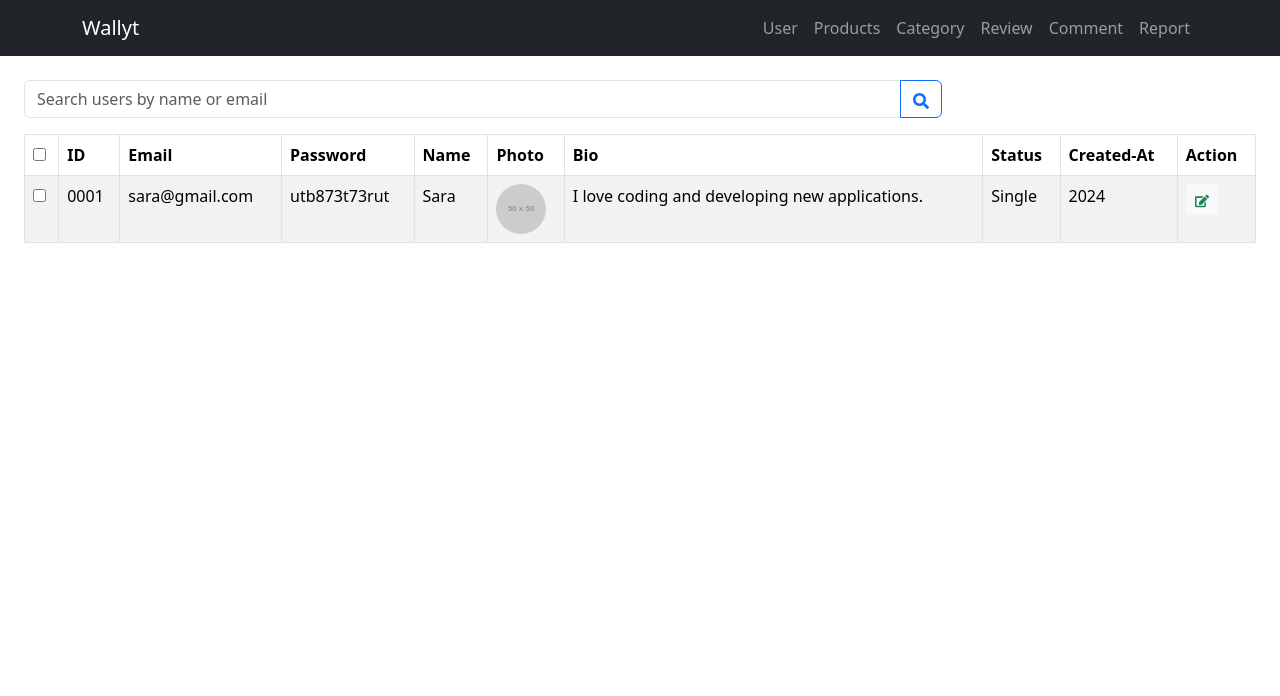
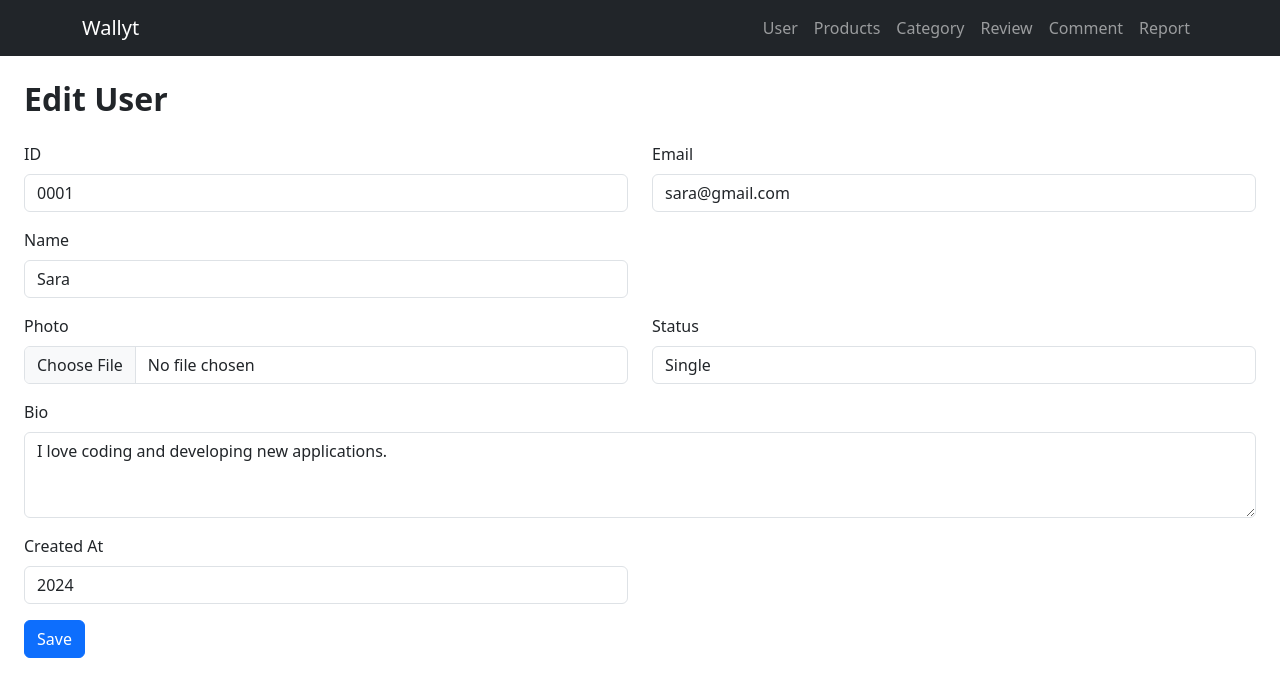
Before and after one commit to saraabdelrhman/admin-wallyt, a React (Create React App) app: page /useredit in a window 1280 px wide. Shown: the top 696 px of the page. Built offline with nearby package versions, Linux system fonts and the light colour scheme.

Commit message:
useredit page

```diff
--- a/src/components/Edit&Delete/Useredit.js
+++ b/src/components/Edit&Delete/Useredit.js
@@ -1,22 +1,17 @@
 import React, { useState } from 'react';
-import { Button, Table, InputGroup, FormControl, Container, Row, Col } from 'react-bootstrap';
-import { FaEdit, FaSearch, FaSave } from 'react-icons/fa';
+import { Button, Form, Container, Row, Col } from 'react-bootstrap';
 
 const Useredit = () => {
   // State to hold the form data
   const [userData, setUserData] = useState({
     id: '0001',
     email: 'sara@gmail.com',
-    password: 'utb873t73rut',
     name: 'Sara',
-    photo: 'https://via.placeholder.com/50',
+    photo: '',
     bio: 'I love coding and developing new applications.',
     status: 'Single',
     createdAt: '2024',
   });
-
-  // State to toggle edit mode
-  const [isEditing, setIsEditing] = useState(false);
 
   // Handle input changes
   const handleInputChange = (e) => {
@@ -27,123 +22,128 @@ const Useredit = () => {
     });
   };
 
+  // Handle file input change for photo
+  const handlePhotoChange = (e) => {
+    setUserData({
+      ...userData,
+      photo: URL.createObjectURL(e.target.files[0]),
+    });
+  };
+
   // Handle save button
   const handleSave = () => {
-    setIsEditing(false);
     // You can add code here to save the data to the backend
     console.log('Saved data:', userData);
   };
 
   return (
     <Container fluid className="p-4">
+      <h2 className="fw-bold mb-4">Edit User</h2>
+      <Form>
         <Row className="mb-3">
-        <Col md={9}>
-          <InputGroup>
-            <FormControl
-              placeholder="Search users by name or email"
-              aria-label="Search"
-              aria-describedby="button-addon2"
+          <Col md={6}>
+            <Form.Group controlId="formUserID">
+              <Form.Label>ID</Form.Label>
+              <Form.Control
+                type="text"
+                name="id"
+                value={userData.id}
+                onChange={handleInputChange}
               />
-            <Button variant="outline-primary" id="button-addon2">
-              <FaSearch />
-            </Button>
-          </InputGroup>
+            </Form.Group>
           </Col>
-      </Row>
-      <Table responsive="md" striped bordered hover className="user-table">
-        <thead className="bg-light">
-          <tr>
-            <th><input type="checkbox" /></th>
-            <th>ID</th>
-            <th>Email</th>
-            <th>Password</th>
-            <th>Name</th>
-            <th>Photo</th>
-            <th>Bio</th>
-            <th>Status</th>
-            <th>Created-At</th>
-            <th>Action</th>
-          </tr>
-        </thead>
-        <tbody>
-          <tr>
-            <td><input type="checkbox" /></td>
-            <td>{userData.id}</td>
-            <td>
-              {isEditing ? (
-                <FormControl
+          <Col md={6}>
+            <Form.Group controlId="formUserEmail">
+              <Form.Label>Email</Form.Label>
+              <Form.Control
+                type="email"
                 name="email"
                 value={userData.email}
                 onChange={handleInputChange}
               />
-              ) : (
-                userData.email
-              )}
-            </td>
-            <td>
-              {isEditing ? (
-                <FormControl
-                  name="password"
-                  type="password"
-                  value={userData.password}
-                  onChange={handleInputChange}
-                />
-              ) : (
-                userData.password
-              )}
-            </td>
-            <td>
-              {isEditing ? (
-                <FormControl
+            </Form.Group>
+          </Col>
+        </Row>
+
+        <Row className="mb-3">
+          <Col md={6}>
+            <Form.Group controlId="formUserName">
+              <Form.Label>Name</Form.Label>
+              <Form.Control
+                type="text"
                 name="name"
                 value={userData.name}
                 onChange={handleInputChange}
               />
-              ) : (
-                userData.name
+            </Form.Group>
+          </Col>
+        </Row>
+
+        <Row className="mb-3">
+          <Col md={6}>
+            <Form.Group controlId="formUserPhoto">
+              <Form.Label>Photo</Form.Label>
+              <Form.Control
+                type="file"
+                accept="image/*"
+                onChange={handlePhotoChange}
+              />
+              {userData.photo && (
+                <img
+                  src={userData.photo}
+                  alt="User"
+                  className="rounded-circle mt-2"
+                  style={{ width: '100px', height: '100px' }}
+                />
               )}
-            </td>
-            <td>
-              <img src={userData.photo} alt="User" className="rounded-circle" />
-            </td>
-            <td>
-              {isEditing ? (
-                <FormControl
+            </Form.Group>
+          </Col>
+          <Col md={6}>
+            <Form.Group controlId="formUserStatus">
+              <Form.Label>Status</Form.Label>
+              <Form.Control
+                type="text"
+                name="status"
+                value={userData.status}
+                onChange={handleInputChange}
+              />
+            </Form.Group>
+          </Col>
+        </Row>
+
+        <Row className="mb-3">
+          <Col md={12}>
+            <Form.Group controlId="formUserBio">
+              <Form.Label>Bio</Form.Label>
+              <Form.Control
                 as="textarea"
+                rows={3}
                 name="bio"
                 value={userData.bio}
                 onChange={handleInputChange}
               />
-              ) : (
-                userData.bio
-              )}
-            </td>
-            <td>
-              {isEditing ? (
-                <FormControl
-                  name="status"
-                  value={userData.status}
+            </Form.Group>
+          </Col>
+        </Row>
+
+        <Row className="mb-3">
+          <Col md={6}>
+            <Form.Group controlId="formUserCreatedAt">
+              <Form.Label>Created At</Form.Label>
+              <Form.Control
+                type="text"
+                name="createdAt"
+                value={userData.createdAt}
                 onChange={handleInputChange}
               />
-              ) : (
-                userData.status
-              )}
-            </td>
-            <td>{userData.createdAt}</td>
-            <td>
-              {isEditing ? (
-                <Button size="sm" className="me-2 mb-1 text-success" variant="light" onClick={handleSave}>
-                  <FaSave />
+            </Form.Group>
+          </Col>
+        </Row>
+
+        <Button variant="primary" onClick={handleSave}>
+          Save
         </Button>
-              ) : (
-                <Button size="sm" className="me-2 mb-1 text-success" variant="light" onClick={() => setIsEditing(true)}>
-                  <FaEdit />
-                </Button>
-              )}
-            </td>
-          </tr>
-        </tbody>
-      </Table>
+      </Form>
     </Container>
   );
 };
```
Lines whose indentation alone changed are shown as unchanged.
